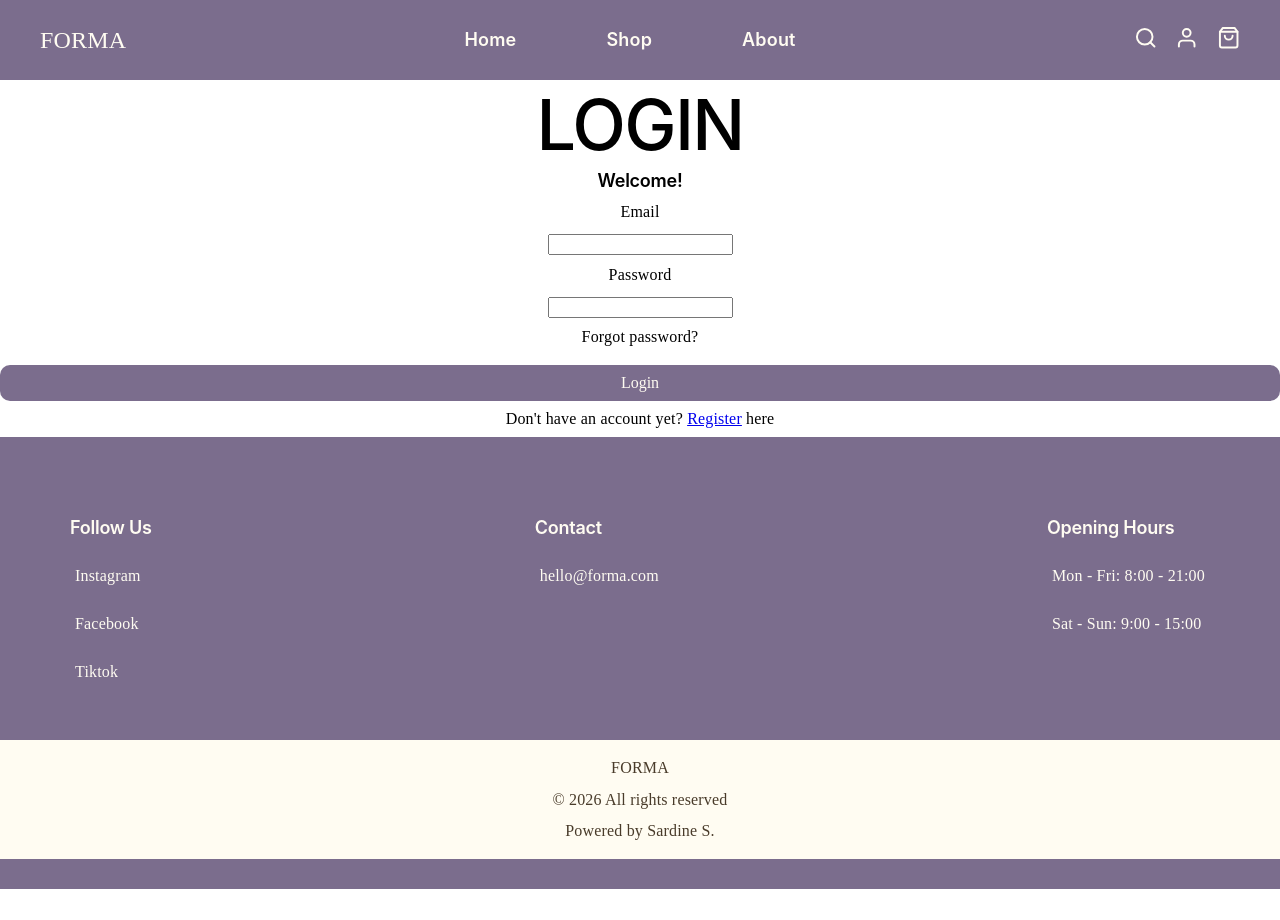
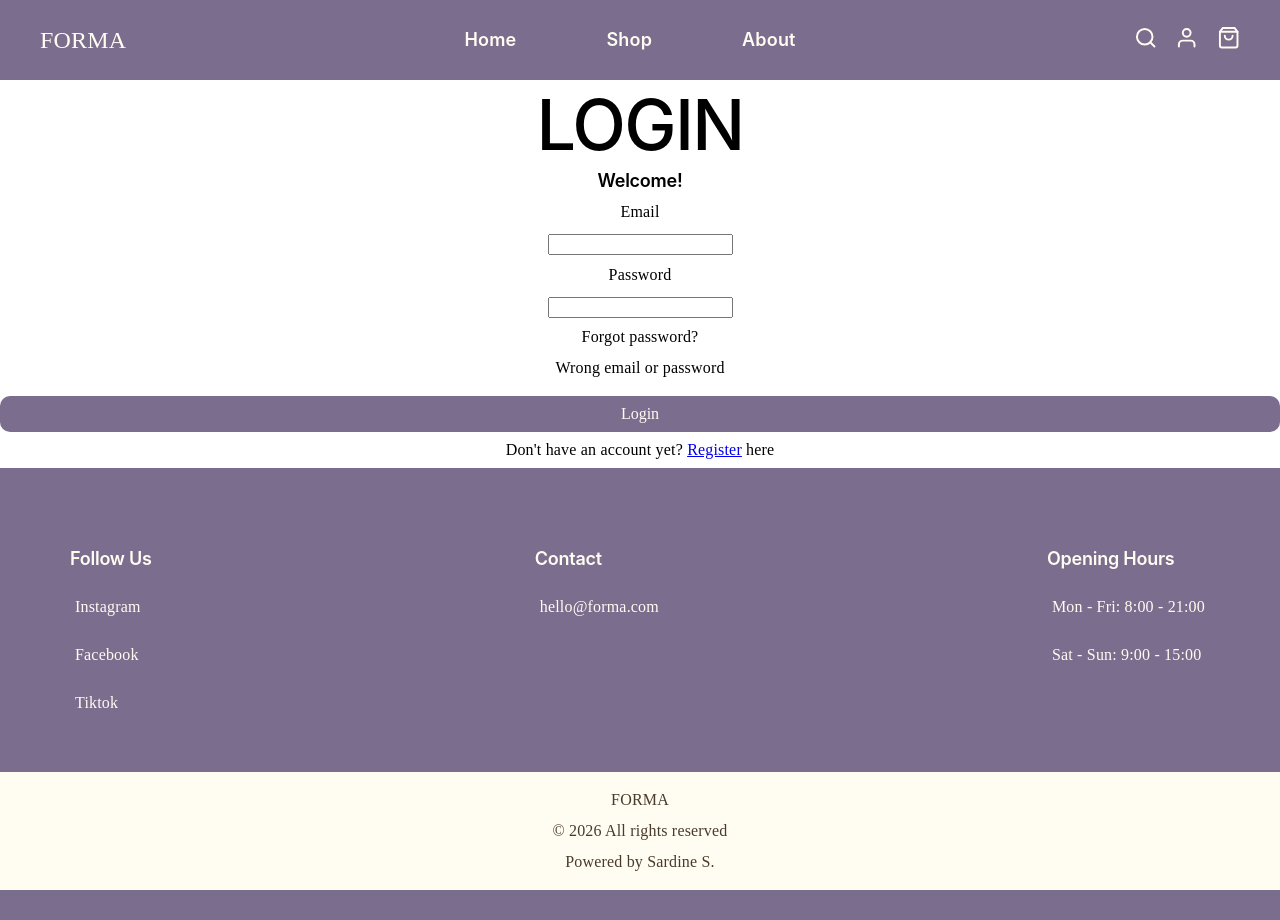
Before and after one commit to Rachel-Sardine007/Pilates-E-Handel-FullstackWeb, a React (Vite) app in the folder web-frontend/: page /login in a window 1280 px wide. Both pictures are taken after a click on the button "Login". Before the commit the page ends 889 px from the top, so only its background shows below. Built offline with nearby package versions, Linux system fonts and the light colour scheme; no server answers.

Commit message:
add access_token_secret in .env & login function

```diff
--- a/web-frontend/src/api.js
+++ b/web-frontend/src/api.js
@@ -54,7 +54,7 @@ async function request(path, options = {}) {
 // ======================
 
 // register
-export async function register({ username, email, password }) {
+export async function registerUser ({ username, email, password }) {
   // Skickar POST-request till backend.
   return request("/users/register", {
     // HTTP-metod.
@@ -70,7 +70,7 @@ export async function register({ username, email, password }) {
 }
 
 // login
-export async function login({ email, password }) {
+export async function loginUser({ email, password }) {
   return request("/users/login", {
     method: "POST",
 
@@ -102,7 +102,7 @@ export async function getProducts() {
 // ======================
 
 // logout
-export function logout() {
+export function logoutUser() {
   // remove token from localstorage
   localStorage.removeItem("token");
 
@@ -129,9 +129,9 @@ export function saveToken(token) {
 
 // Export
 export default {
-  register,
-  login,
+  registerUser,
+  loginUser,
   getProducts,
-  logout,
+  logoutUser,
   saveToken,
 };
--- a/web-frontend/src/main.jsx
+++ b/web-frontend/src/main.jsx
@@ -3,11 +3,14 @@ import { createRoot } from 'react-dom/client'
 import './index.css'
 import App from './App.jsx'
 import { CartProvider } from './contexts/CartContext.jsx'
+import { AuthProvider } from './contexts/AuthContext.jsx'
 
 createRoot(document.getElementById('root')).render(
   <StrictMode>
+    <AuthProvider>
     <CartProvider>
       <App />
     </CartProvider>
+    </AuthProvider>
   </StrictMode>
 )
--- a/web-frontend/src/pages/Login.jsx
+++ b/web-frontend/src/pages/Login.jsx
@@ -1,22 +1,71 @@
 import React, { useState } from 'react';
-import { Link } from 'react-router-dom';
+import { Link, useNavigate } from 'react-router-dom';
+import { loginUser } from '../api.js';
+import { useAuth } from '../contexts/AuthContext.jsx';
 
 function Login() {
+    const navigate = useNavigate();
+    const { login } = useAuth();
+    const [formData, setFormData] = useState({
+        email:'',
+        password:'',
+    });
+    const [error, setError] = useState('');
+
+    const handleChange = (e) => {
+        setFormData({
+            ... formData, [e.target.name]: e.target.value
+        });
+    };
+
+    const handleSubmit = async(e)=>{
+        e.preventDefault();
+        console.log("handleSubmit fired");
+        try{
+            console.log("formData:", formData); // debug
+
+            const response = await loginUser(formData);
+
+            //debug
+            console.log("Login response:", response);
+
+            login(response.accessToken, {
+                username: response.username,
+                email: response.email
+            })
+            navigate('/');
+        }catch(error){
+            // debug
+            console.log("Full error:", error);
+
+            setError('Wrong email or password');
+        }
+    }
+
     return (
     <div className='login'>
         <div className='login-header'>
             <h1>LOGIN</h1>
             <h3>Welcome!</h3>
         </div>
-        <div className='login-input'>
-            <p>Email</p>
-            <input required type="text"/>
-            <p>Password</p>
-            <input required type="password"/>
-            <p>Forgot password?</p>
-        </div>
-        <button>Login</button>
-        <p>Don't have an account yet? <Link to={'/Register'}>Register</Link> here</p>
+        <form onSubmit={handleSubmit}>
+            <div className='login-input'>
+                <p>Email</p>
+                <input
+                    required type="email" name='email'
+                    value={formData.email}
+                    onChange={handleChange}/>
+                <p>Password</p>
+                <input
+                    required type="password" name='password'
+                    value={formData.password}
+                    onChange={handleChange}/>
+                <p>Forgot password?</p>
+                {error && <p className='error'>{error}</p>}
+            <button type='button' onClick={handleSubmit} className='auth-btn'>Login</button>
+            </div>
+        </form>
+        <p>Don't have an account yet? <Link to={'/register'}>Register</Link> here</p>
     </div>
     );
 }
--- a/web-frontend/src/pages/Register.jsx
+++ b/web-frontend/src/pages/Register.jsx
@@ -1,6 +1,6 @@
 import React, {useState} from 'react';
 import { Link, Navigate, useNavigate } from 'react-router-dom';
-import {register} from "../api.js";
+import { registerUser } from "../api.js";
 
 function Register() {
     const navigate = useNavigate();
@@ -19,7 +19,7 @@ function Register() {
     const handleSubmit = async(e) => {
         e.preventDefault()
         try{
-            await register(formData);
+            await registerUser(formData);
             navigate('/login');
         }catch(error){
             setError("Something went wrong. Please try again!");
@@ -59,7 +59,7 @@ function Register() {
 
             </div>
             {error && <p className='error'>{error}</p>}
-            <button type='submit' className='btn'>Create Account</button>
+            <button type='submit' className='auth-btn'>Create Account</button>
         </form>
 
 
```
Also changed, not shown: 2 other files (tests, documents, lock files or other folders).
